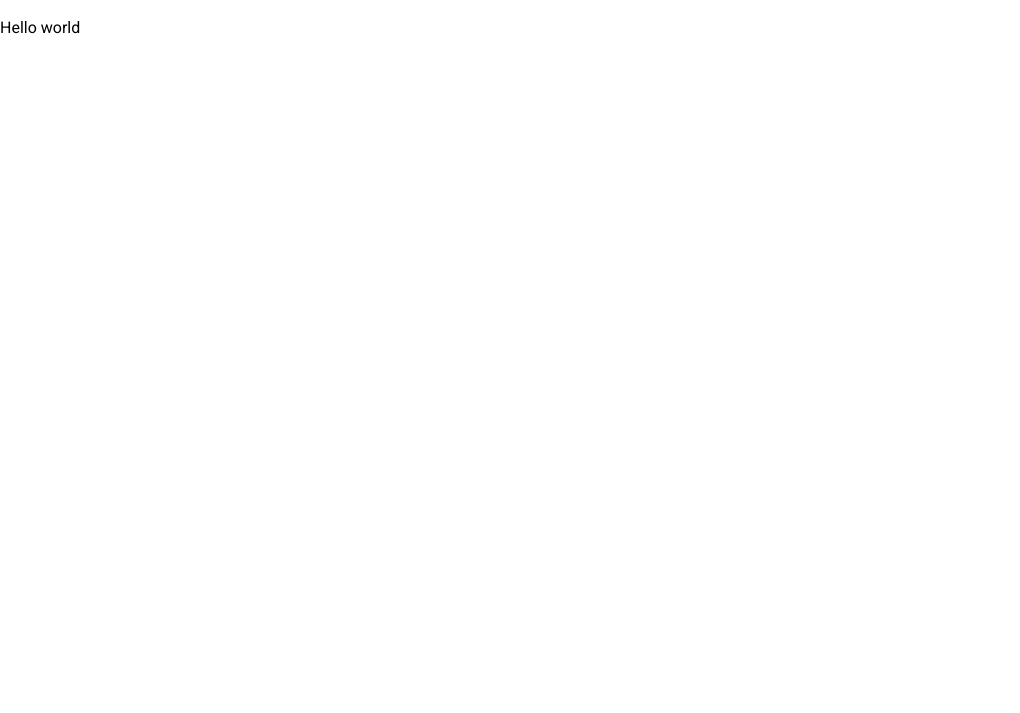
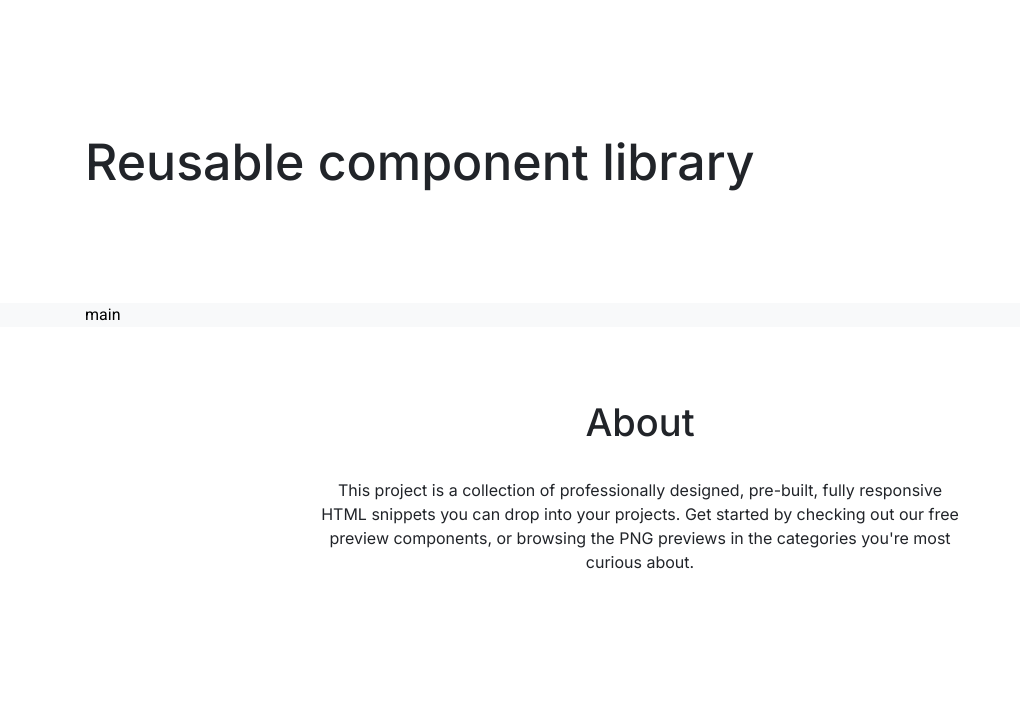
Before and after one commit to maratabdulin/htmlcss-20210812_marato13, a website: page index.html in a window 1280 px wide. Shown: the whole page, without its empty margins (0-1020 px from the left). Drawn offline with Linux system fonts and the light colour scheme.

Commit message:
main page solution. footer and header

```diff
--- a/assets/css/main.css
+++ b/assets/css/main.css
@@ -1,12 +1,12 @@
-@import '../fonts/fonts.css';
-@import 'sanitize.css';
+@import "../fonts/fonts.css";
+@import "sanitize.css";
 
 :root {
     --white: #ffffff;
     --black: #212429;
     --pink: #f784ad;
     --purple: #7048e8;
-    --deep-purpule: #5028C6;
+    --deep-purpule: #5028c6;
     --blue: #4263eb;
     --deep-blue: #2342c0;
     --red: #f03d3e;
--- /dev/null
+++ b/components/footer/footer.css
@@ -0,0 +1,33 @@
+.footer {
+	padding: 71px 0 136px;
+	background-color: var(--white);
+	height: 383px;
+}
+
+.footer__box {
+	max-width: 1110px;
+	margin: 0 auto;
+}
+
+.footer__title {
+	text-align: center;
+	margin-top: 0;
+	font-family: "Inter";
+	font-style: normal;
+	font-weight: 500;
+	font-size: 38px;
+	line-height: 48px;
+	color: var(--black);
+}
+
+.footer__content {
+	text-align: center;
+	max-width: 640px;
+	margin: 0 auto;
+	font-family: "Inter";
+	font-style: normal;
+	font-weight: normal;
+	font-size: 16px;
+	line-height: 24px;
+	color: var(--black);
+}
--- /dev/null
+++ b/components/header/header.css
@@ -0,0 +1,17 @@
+.header {
+	padding: 96px 0 76px;
+	background-color: var(--white);
+}
+
+.header__box {
+	max-width: 1110px;
+	margin: 0 auto;
+}
+.header__title {
+	font-family: "Inter";
+	font-style: normal;
+	font-weight: 500;
+	font-size: 50px;
+	line-height: 64px;
+	color: var(--black);
+}
--- /dev/null
+++ b/components/main/main.css
@@ -0,0 +1,8 @@
+.main {
+	background-color: var(--grey-1);
+}
+
+.main__box {
+	max-width: 1110px;
+	margin: 0 auto;
+}
--- a/index.html
+++ b/index.html
@@ -1,13 +1,36 @@
 <!DOCTYPE html>
-<!-- Главная страница -->
 <html lang="ru">
 
 <head>
+    <meta charset="UTF-8">
     <link rel="stylesheet" href="./assets/css/main.css">
+    <link rel="stylesheet" href="./components/header/header.css">
+    <link rel="stylesheet" href="./components/main/main.css">
+    <link rel="stylesheet" href="./components/footer/footer.css">
+    <meta name="viewport" content="width=device-width, initial-scale=1.0">
+    <title>Document</title>
 </head>
 
 <body>
-    <p>Hello world</p>
+    <header class="header">
+        <div class="header__box">
+            <h1 class="header__title">Reusable component library</h1>
+        </div>
+    </header>
+    <main class="main">
+        <div class="main__box">
+            main
+        </div>
+    </main>
+    <footer class="footer">
+        <div class="footer__box">
+            <h2 class="footer__title">About</h2>
+            <p class="footer__content">This project is a collection of professionally designed, pre-built, fully
+                responsive HTML snippets you can drop into your projects. Get started by checking out our free
+                preview
+                components, or browsing the PNG previews in the categories you're most curious about.</p>
+        </div>
+    </footer>
 
 </body>
 
```
